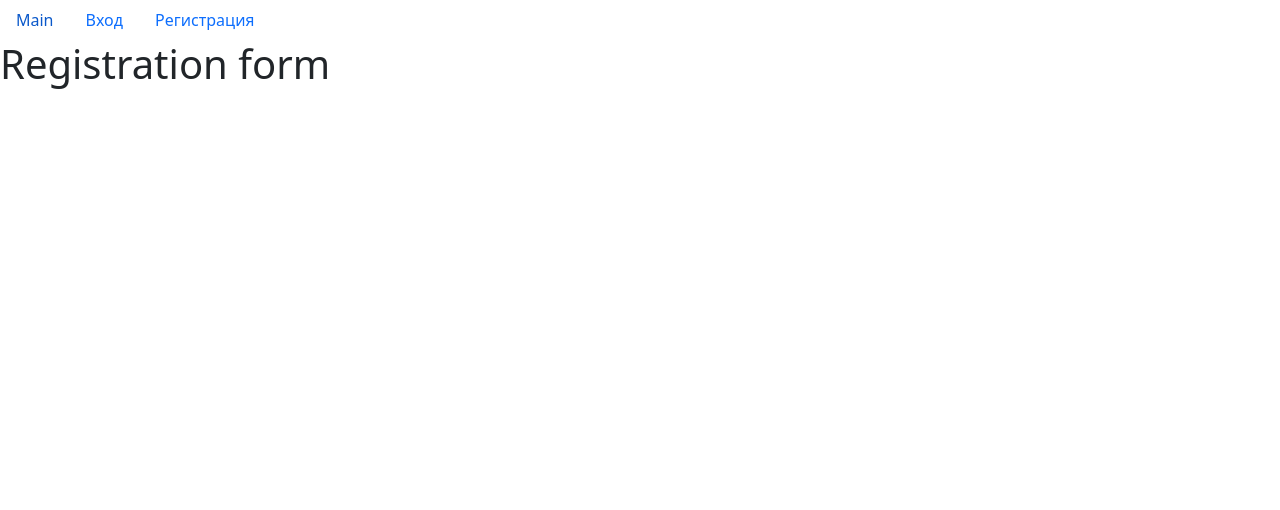
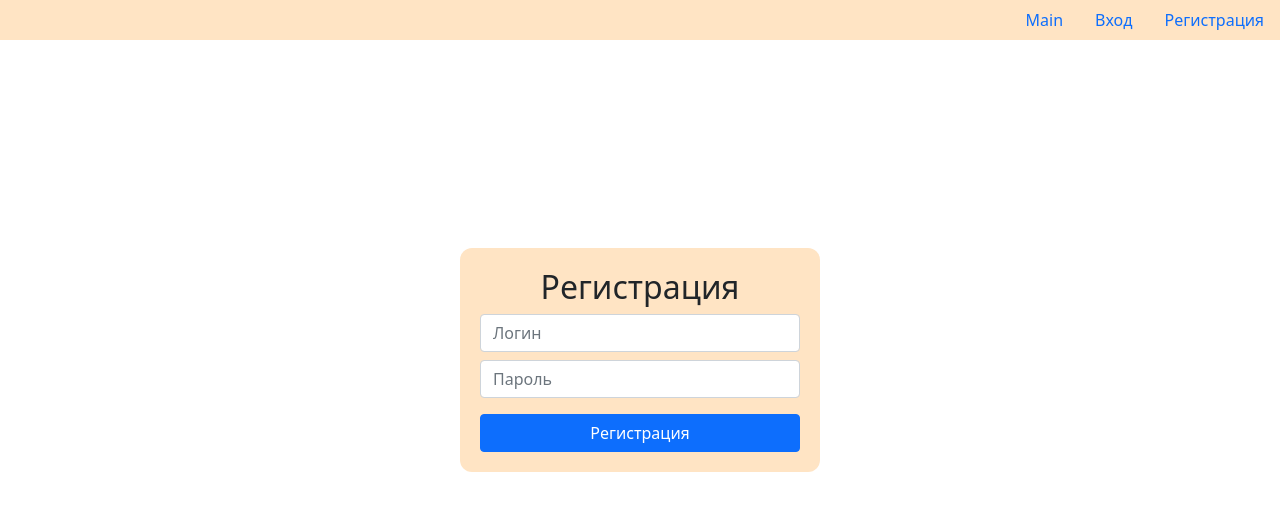
Before and after one commit to SVDotsenko/hotel-booking, a React (Create React App) app: page /registration in a window 1280 px wide. Shown: the top 510 px of the page. Built offline with nearby package versions, Linux system fonts and the light colour scheme.

Commit message:
registration form is finished

```diff
--- a/src/app/App.js
+++ b/src/app/App.js
@@ -1,8 +1,8 @@
 import React from "react";
-import NavBar from "./components/navBar";
+import NavBar from "./components/navbar/navBar";
 import {Route, Switch} from "react-router-dom";
-import Entrance from "./components/entrance/entrance";
-import Registration from "./components/registration";
+import Entrance from "./components/login/entrance";
+import Registration from "./components/login/registration";
 
 function App() {
     return <>
--- a/src/app/components/entrance/entrance.jsx
+++ b/src/app/components/login/entrance.jsx
@@ -1,6 +1,7 @@
 import React from "react";
-import "./entrance.css"
-// https://getbootstrap.com/docs/5.1/forms/layout/
+import "./login.css"
+import {Link} from "react-router-dom";
+
 const Entrance = () => {
     return <>
         <div className="page">
@@ -16,7 +17,8 @@ const Entrance = () => {
                 </div>
 
                 <button type="submit" className="btn btn-primary w-100 mt-3">Войти</button>
-                <p className="text-center mt-2">Зарегистрироваться</p>
+
+                <Link to="/registration" className="nav-link text-center mt-2">Зарегистрироваться</Link>
             </div>
         </div>
     </>;
--- /dev/null
+++ b/src/app/components/login/registration.jsx
@@ -0,0 +1,26 @@
+import React from "react";
+import "./login.css"
+
+const Registration = () => {
+    return <>
+        <div className="page">
+            <div className="login">
+                <h2 className="text-center">Регистрация</h2>
+                <div className="col">
+                    <div className="col">
+                        <input type="text" className="form-control" placeholder="Логин" aria-label="First name"></input>
+                    </div>
+                    <div className="col mt-2">
+                        <input type="text" className="form-control" placeholder="Пароль" aria-label="Last name"></input>
+                    </div>
+                </div>
+
+                <button type="submit" className="btn btn-primary w-100 mt-3">Регистрация</button>
+
+
+            </div>
+        </div>
+    </>;
+}
+
+export default Registration;
--- /dev/null
+++ b/src/app/components/navbar/navBar.css
@@ -0,0 +1,5 @@
+.nav-bar {
+    background-color: bisque;
+    display: flex;
+    justify-content: flex-end;
+}
--- a/src/app/components/navBar.jsx
+++ b/src/app/components/navbar/navBar.jsx
@@ -1,9 +1,10 @@
 import React from "react";
 import {Link} from "react-router-dom";
+import "./navBar.css"
 
 const NavBar = () => {
     return (
-        <ul className="nav">
+        <ul className="nav nav-bar">
             <li className="nav-item">
                 <Link to="/" className="nav-link">Main</Link>
             </li>
--- a/src/app/components/registration.jsx
+++ /dev/null
@@ -1,7 +0,0 @@
-import React from "react";
-
-const Registration = () => {
-    return <h1>Registration form</h1>
-}
-
-export default Registration;
--- a/src/index.js
+++ b/src/index.js
@@ -12,4 +12,3 @@ root.render(
         </React.StrictMode>
     </BrowserRouter>
 );
-// todo удалить папку .idea из гита
```
Also changed, not shown: src/app/components/login/login.css (renamed from src/app/components/entrance/entrance.css).
